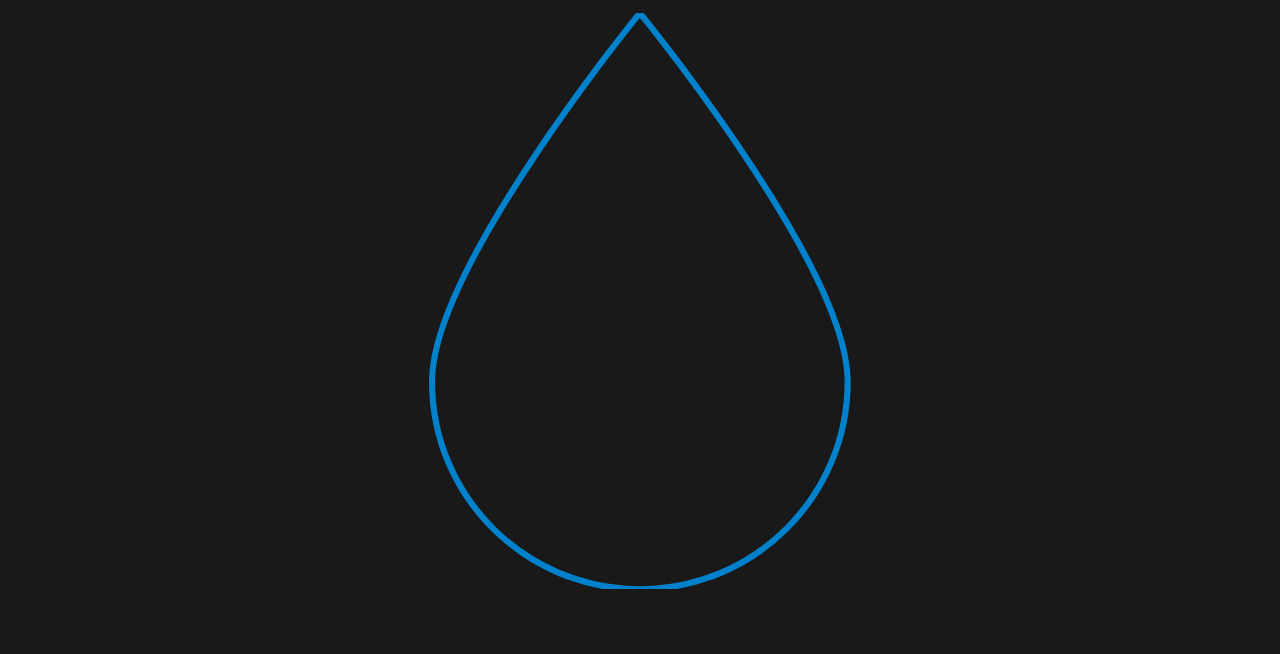
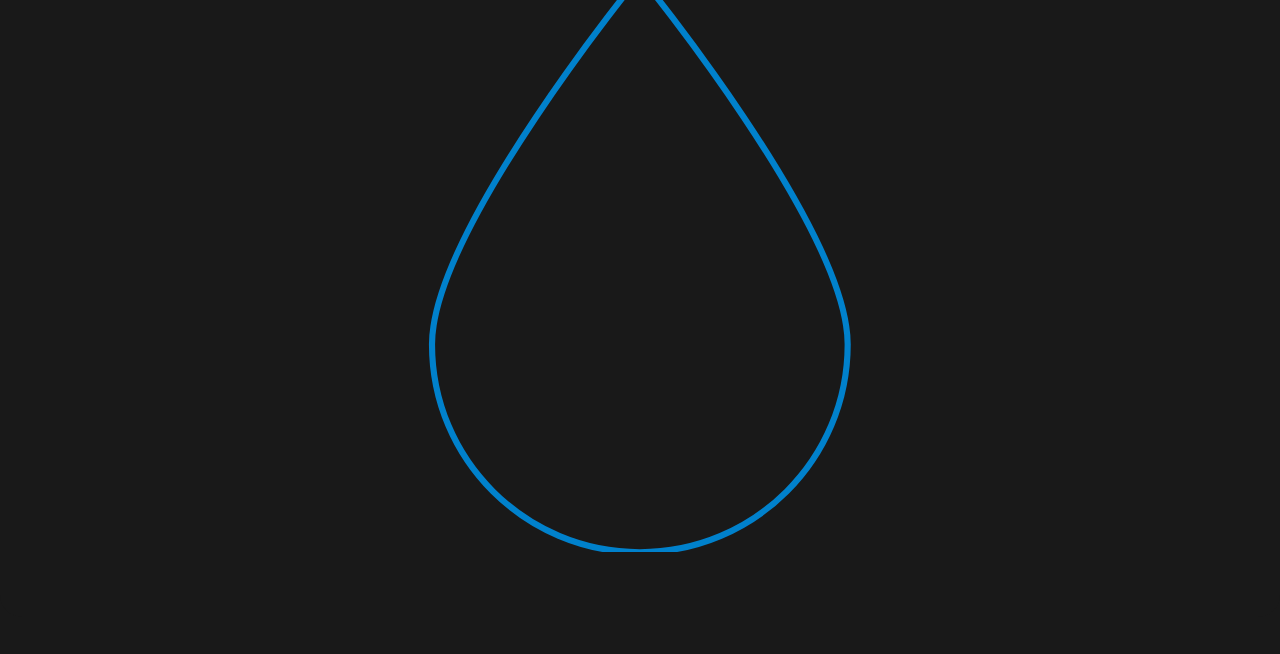
Before and after one commit to BrielleBrooks/water-tracker, a plain HTML site: page index.html in a window 1280 px wide. Shown: the part 183-837 px from the top of the page. Before the commit the page ends 800 px from the top, so only its background shows below. Drawn offline with nearby package versions, Linux system fonts and the light colour scheme.

Commit message:
Update style.css

```diff
--- a/style.css
+++ b/style.css
@@ -1,5 +1,9 @@
 :root{
-  --bg: #191919;                 /* background color of your widget */
+  /* solid dark background for the whole embed */
+  --bg: #191919;
+
+  /* UI colors */
+  --card: transparent;
   --accent: #00357a;
   --water: #0081cc;
   --text: #ffffff;
@@ -18,40 +22,46 @@
   --headline: clamp(22px, 5.3vw, 36px);
   --subtle: clamp(14px, 3.2vw, 18px);
 
-  /* button spacing so they don't overlap Notion's UI */
+  /* keep buttons clear of Notion’s hover UI */
   --edge-pad: 18px;
   --edge-pad-top: calc(env(safe-area-inset-top, 0px) + var(--edge-pad));
 
-  /* rounded corners for the full embed */
+  /* rounded corners for the whole visual area */
   --embed-radius: 22px;
 }
 
-/* -------- FORCE FULL BLACK BACKGROUND -------- */
+/* make the page dark and rounded (NOT transparent) */
 html, body {
   height: 100%;
   margin: 0;
   padding: 0;
-  background-color: var(--bg) !important;  /* force black */
+  background: var(--bg) !important; /* <- key change */
   color: var(--text);
   font-family: var(--font);
+}
 
-  /* make embed look like a rounded card */
+body{
+  /* Fill the iframe and clip to rounded corners */
+  min-height: 100dvh;
+  display:flex;
+  align-items:center;
+  justify-content:center;
   border-radius: var(--embed-radius);
-  overflow: hidden;
+  overflow: hidden;           /* clips inside to the rounded shape */
 }
 
 /* -------- LAYOUT -------- */
 .widget{
-  width: 100vw;
+  width: 100vw;               /* full-bleed inside the frame */
   max-width: 100%;
   display:flex;
   justify-content:center;
 }
 
-.card{
+.card{                         /* no inner “box” */
   background: transparent;
   border-radius: 0;
-  box-shadow: none;  /* no inner shadow */
+  box-shadow: none;
 }
 
 .tracker{
@@ -140,7 +150,7 @@ html, body {
 }
 
 /* -------- WAVES -------- */
-#wavesGroup { transform: none; }
+#wavesGroup { transform: none; } /* JS animates */
 
 /* -------- MODAL -------- */
 .modal{
@@ -152,7 +162,7 @@ html, body {
   width: min(520px, 86vw);
   padding: calc(var(--space) * 1.2);
   border-radius: var(--radius);
-  background: #1c1c1c;
+  background: #1c1c1c;    /* solid so it’s readable */
 }
 .modal-header{ display:flex; align-items:center; justify-content:space-between; }
 .icon-btn{ background: transparent; border:0; color:#fff; font-size: clamp(18px, 3.6vw, 22px); cursor:pointer; }
```
